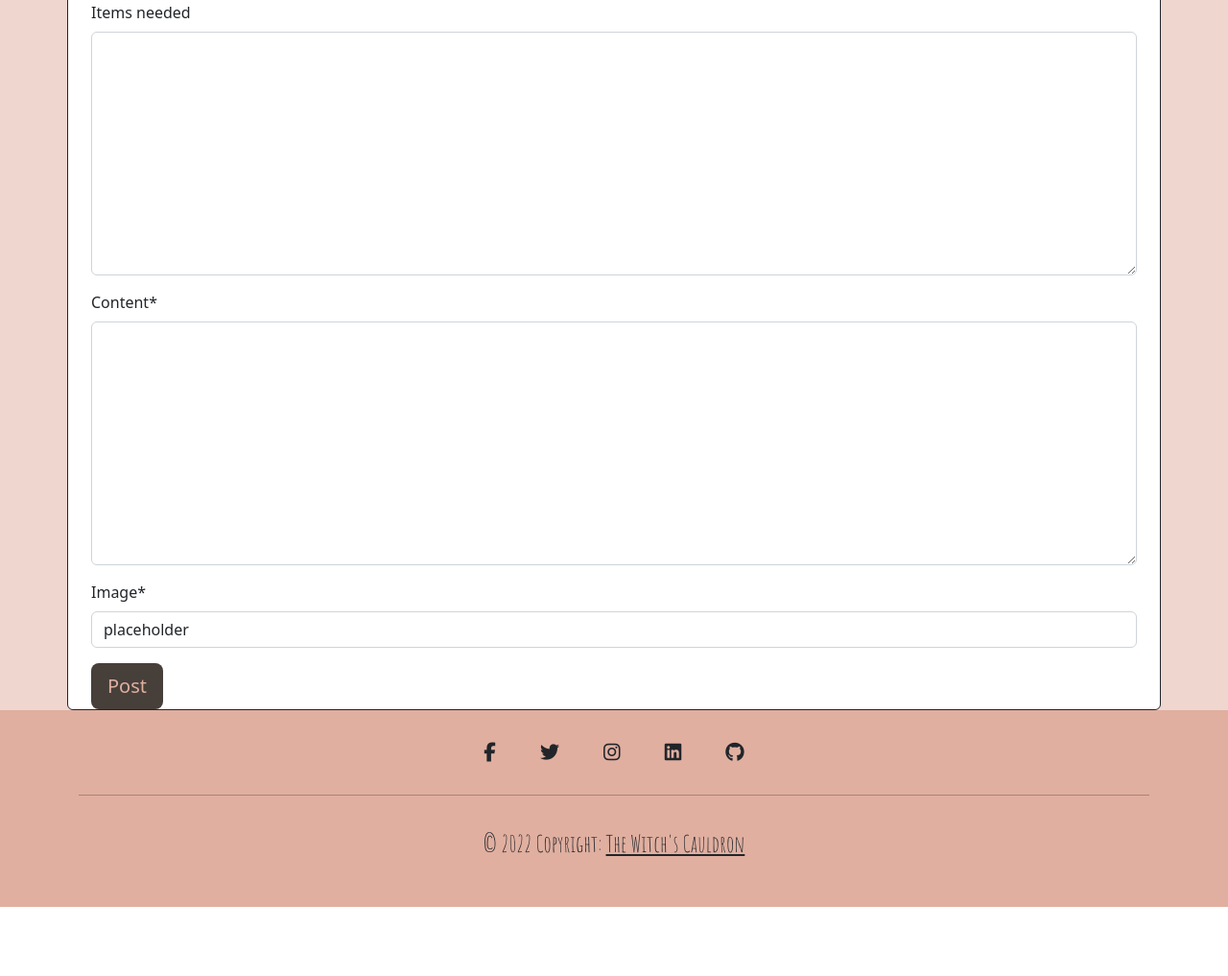
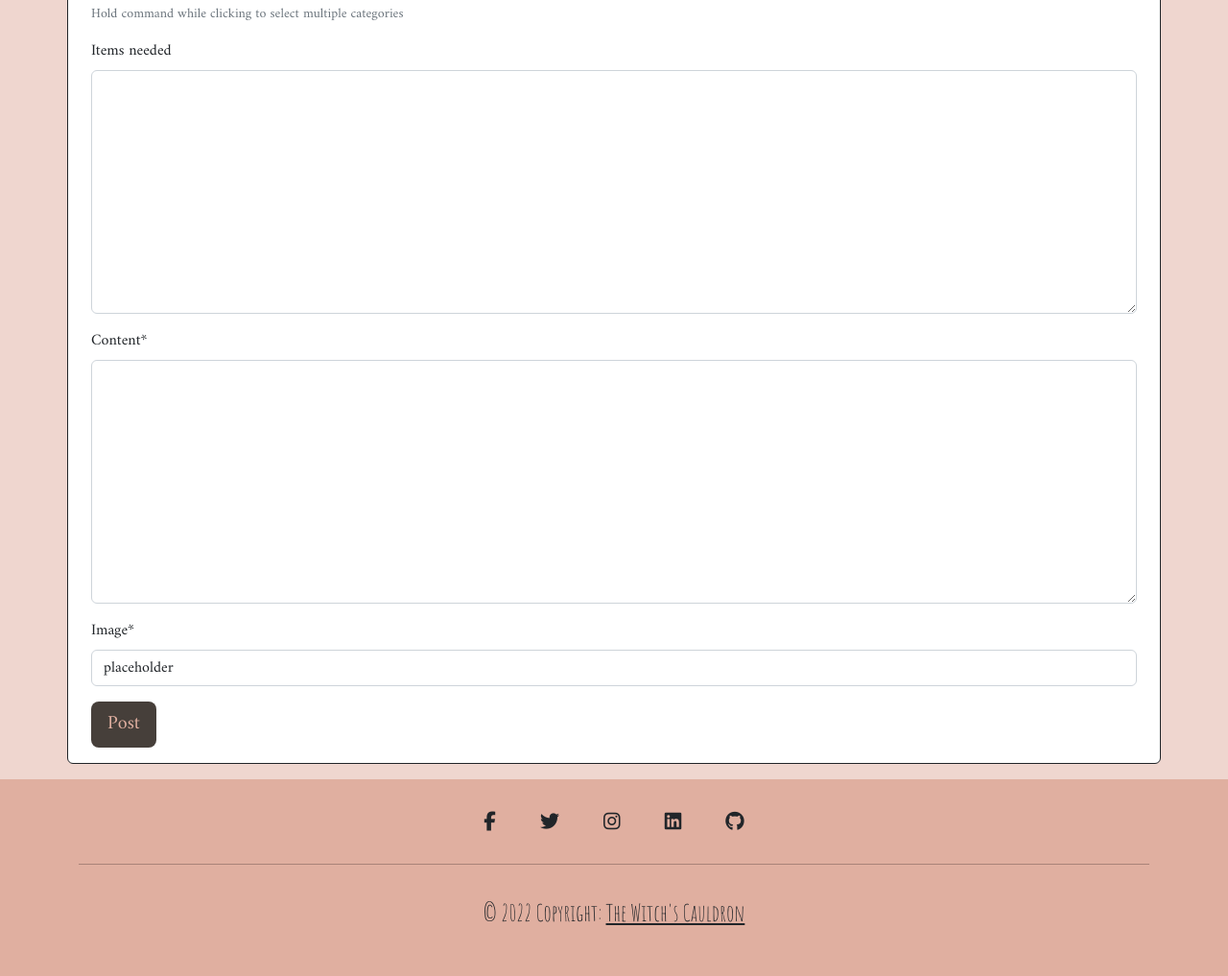
Before and after one commit to rachel-o-donnell/the-witchs-cauldron, a Django app: page /add_spell/ in a window 1280 px wide. Shown: the part 735-1752 px from the top of the page at 96% size. Before the commit the page ends 1680 px from the top, so only its background shows below. Run offline with Django 3.2, Linux system fonts and the light colour scheme; data that the repository does not hold is empty; some libraries are stand-ins or nearby versions.

Commit message:
Final styling for add_spell.html

```diff
--- a/templates/add_spell.html
+++ b/templates/add_spell.html
@@ -2,26 +2,24 @@
 
 {% block content %}
 {% load crispy_forms_tags %}
-<div class="container">
+<div class="container pt-3 pb-3">
     <div class="row">
-        <div class="card border-dark">
+        <div class="card border-dark pb-3">
             <div class="card-body font">
                 <h1 class="post-title">Add a spell</h1>
-
             </div>
             <div class="container">
                 <div class="row">
-                    <div class="">
+                    <div class="font">
                         <form method="POST" enctype="multipart/form-data">
                             {% csrf_token %}
                             {{ spell_form | crispy}}
-                            <button class="btn btn-signin btn-lg" name="post" type="submit" value="post">Post</button>
+                            <button class="btn btn-signin font btn-lg" name="post" type="submit"
+                                value="post">Post</button>
                         </form>
                     </div>
                 </div>
             </div>
-
-
         </div>
     </div>
 
--- a/the_witchs_cauldron/forms.py
+++ b/the_witchs_cauldron/forms.py
@@ -29,10 +29,6 @@ class SpellForm(forms.ModelForm):
 
     def __init__(self, *args, **kwargs):
         super(SpellForm, self).__init__(*args, **kwargs)
-        self.fields['main_image'].label = "Upload your spell image here"
-
-    def __init__(self, *args, **kwargs):
-        super(SpellForm, self).__init__(*args, **kwargs)
         self.fields['categories'].help_text = "Hold command while clicking to select multiple categories"
 
 
```
